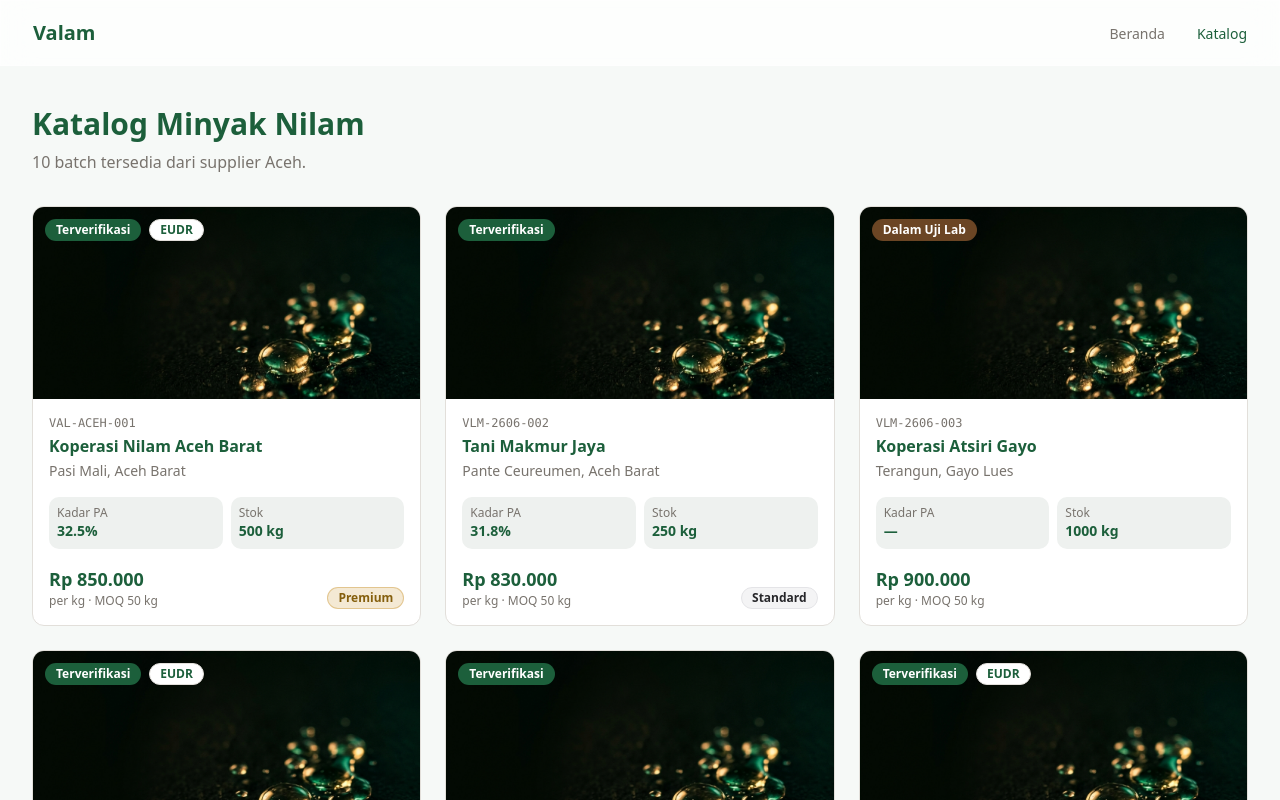
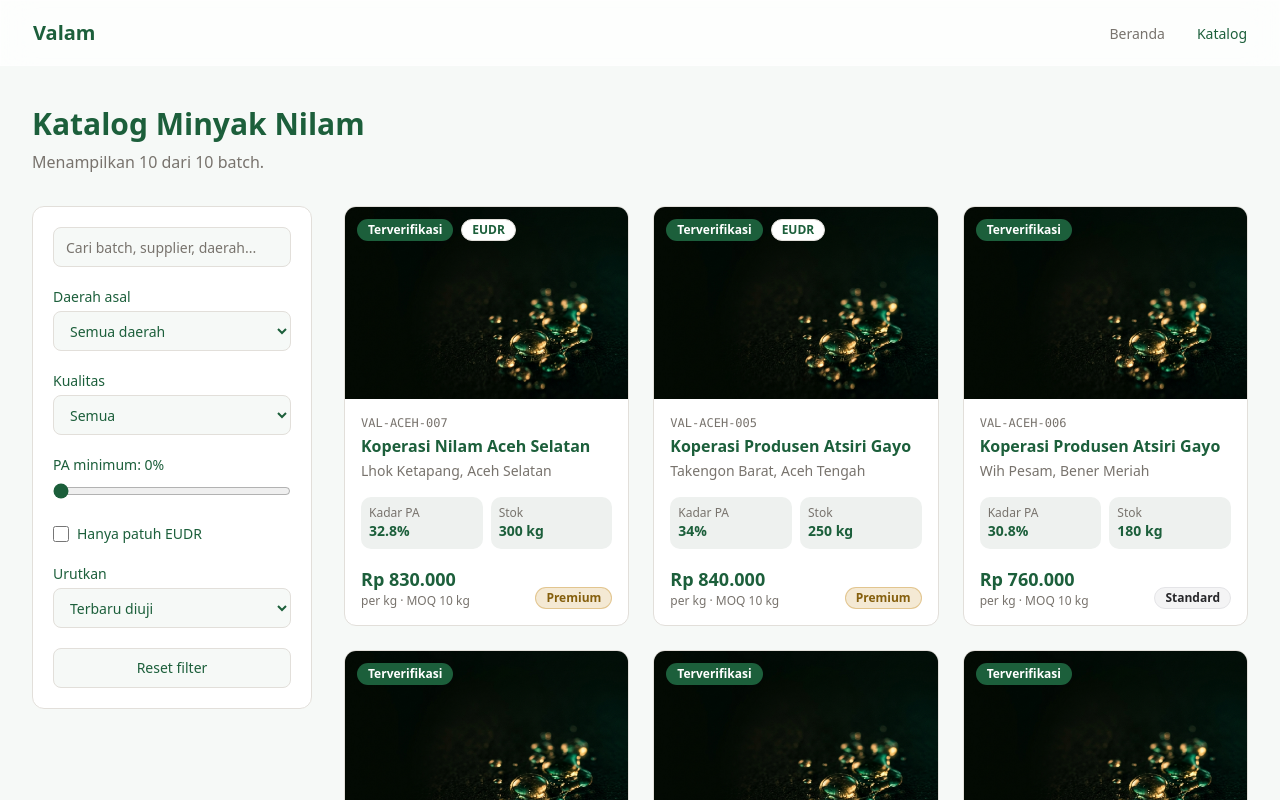
Before and after one commit to C4R4MeL/Valam.Lte, a Next.js app: page /katalog in a window 1280 px wide. Shown: the top 800 px of the page. Built offline with nearby package versions, Linux system fonts and the light colour scheme.

Commit message:
feat: hubungkan filter ke halaman katalog VAL-5

```diff
--- a/src/app/katalog/page.tsx
+++ b/src/app/katalog/page.tsx
@@ -1,18 +1,40 @@
+"use client";
+
+import { useMemo, useState } from "react";
+import { CatalogFilters } from "@/components/marketplace/CatalogFilters";
 import { ProductCard } from "@/components/marketplace/ProductCard";
-import { products } from "@/lib/mock-data";
-
-export const metadata = { title: "Katalog — Valam" };
+import { defaultFilters, filterProducts, type Filters } from "@/lib/filter-products";
+import { districts, products } from "@/lib/mock-data";
 
 export default function KatalogPage() {
+  const [filters, setFilters] = useState<Filters>(defaultFilters);
+  const visible = useMemo(() => filterProducts(products, filters), [filters]);
+
   return (
     <div className="container py-10">
       <h1 className="text-3xl font-bold text-primary">Katalog Minyak Nilam</h1>
-      <p className="mt-2 text-muted-foreground">{products.length} batch tersedia dari supplier Aceh.</p>
+      <p className="mt-2 text-muted-foreground">
+        Menampilkan {visible.length} dari {products.length} batch.
+      </p>
 
-      <div className="mt-8 grid gap-6 sm:grid-cols-2 lg:grid-cols-3">
-        {products.map((p) => (
-          <ProductCard key={p.id} product={p} />
-        ))}
+      <div className="mt-8 grid gap-8 lg:grid-cols-[280px_1fr]">
+        <aside className="lg:sticky lg:top-24 lg:self-start">
+          <CatalogFilters filters={filters} districts={districts} onChange={setFilters} />
+        </aside>
+
+        <section>
+          {visible.length === 0 ? (
+            <div className="rounded-xl border border-dashed border-border p-12 text-center text-muted-foreground">
+              Tidak ada batch yang cocok. Coba ubah atau reset filter.
+            </div>
+          ) : (
+            <div className="grid gap-6 sm:grid-cols-2 xl:grid-cols-3">
+              {visible.map((p) => (
+                <ProductCard key={p.id} product={p} />
+              ))}
+            </div>
+          )}
+        </section>
       </div>
     </div>
   );
```
